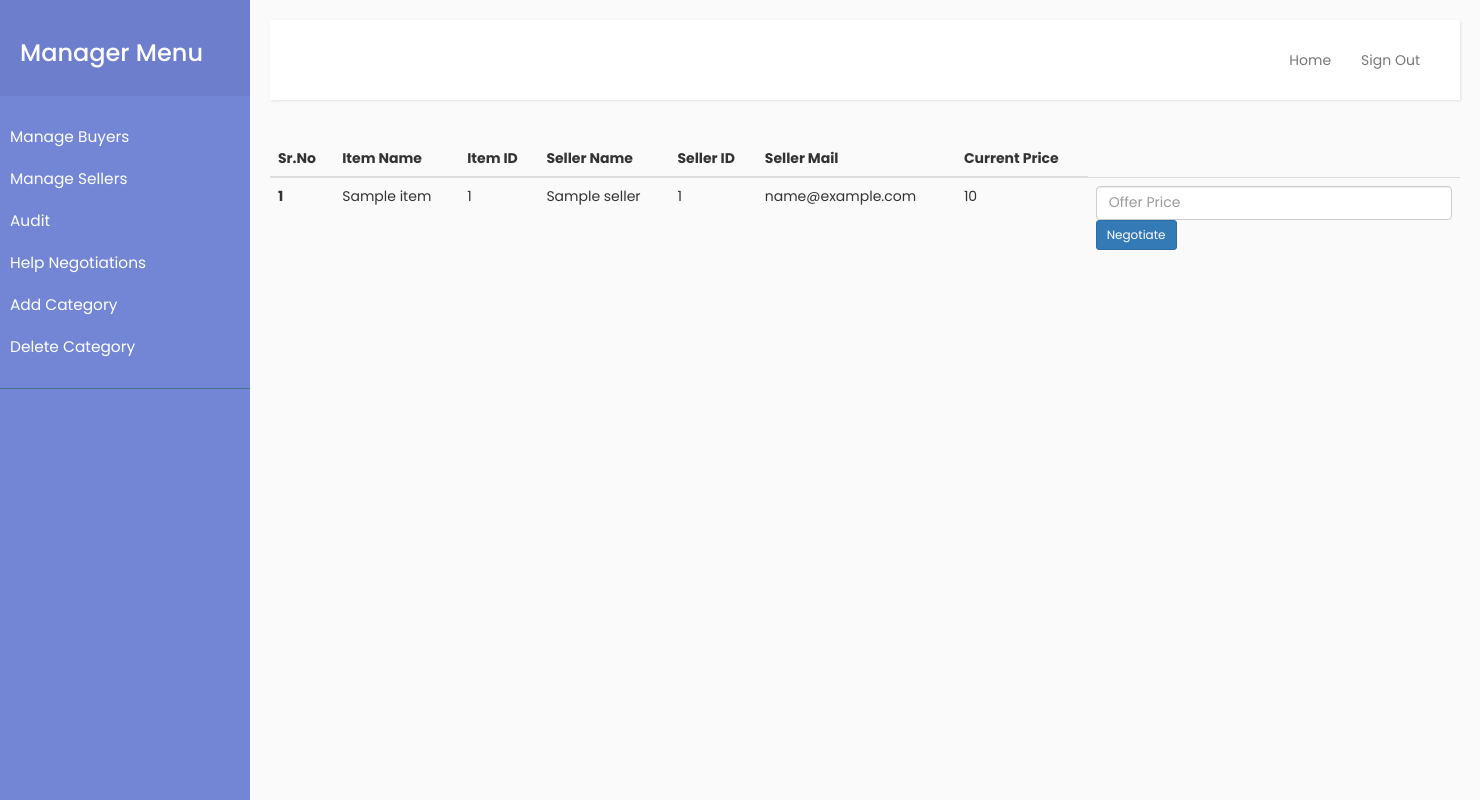
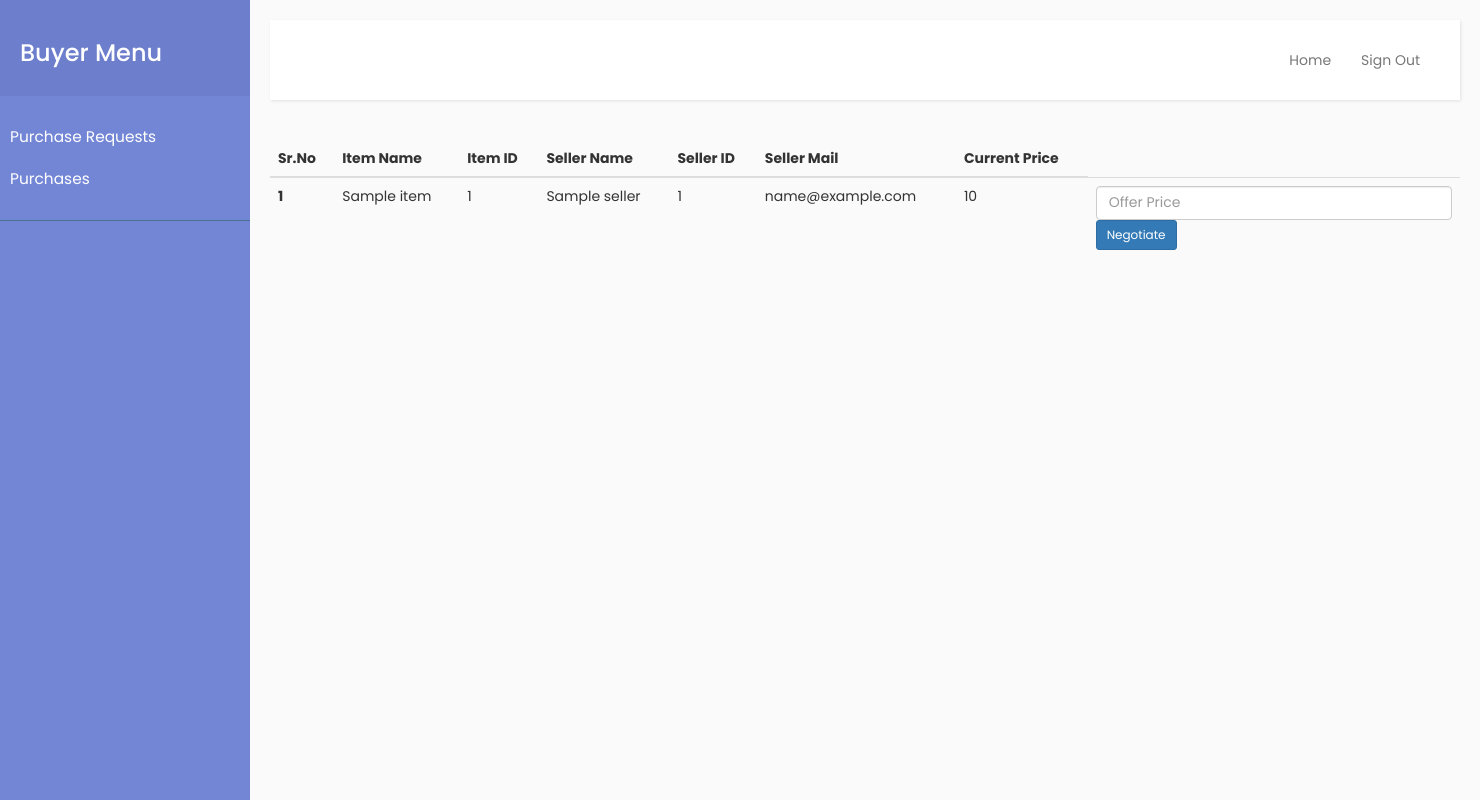
Before and after one commit to anandparikh4/OSP, a Flask app: template app/templates/buyer/purchase_requests.html in a window 1480 px wide. Run offline with Flask 2, Linux system fonts and the light colour scheme; the template is opened without the code that fills it: most values are stand-ins (such as "Sample title", 1, 10 or a date in 2020); some libraries are stand-ins or nearby versions.

Commit message:
pls chal ja

```diff
--- a/app/templates/buyer/purchase_requests.html
+++ b/app/templates/buyer/purchase_requests.html
@@ -1,4 +1,4 @@
-{% extends "manager/base.html" %}
+{% extends "buyer/base.html" %}
 
 {% block title %}MPurchase Requests{% endblock title %}
 
--- a/app/views.py
+++ b/app/views.py
@@ -403,12 +403,7 @@ def purchase_requests():
         if success == False:
             flash(msg,"error")
 
-        return render_template("buyer/purchase_requests.html", orders = Order.objects(buyer=current_user))
-
-
-
-
-    return render_template("buyer/purchase_requests.html")
+    return render_template("buyer/purchase_requests.html", orders = Order.objects(buyer=current_user))
 
 @app.route("/buyer/purchases" , methods = ["GET" ,"POST"])
 @is_buyer
```
